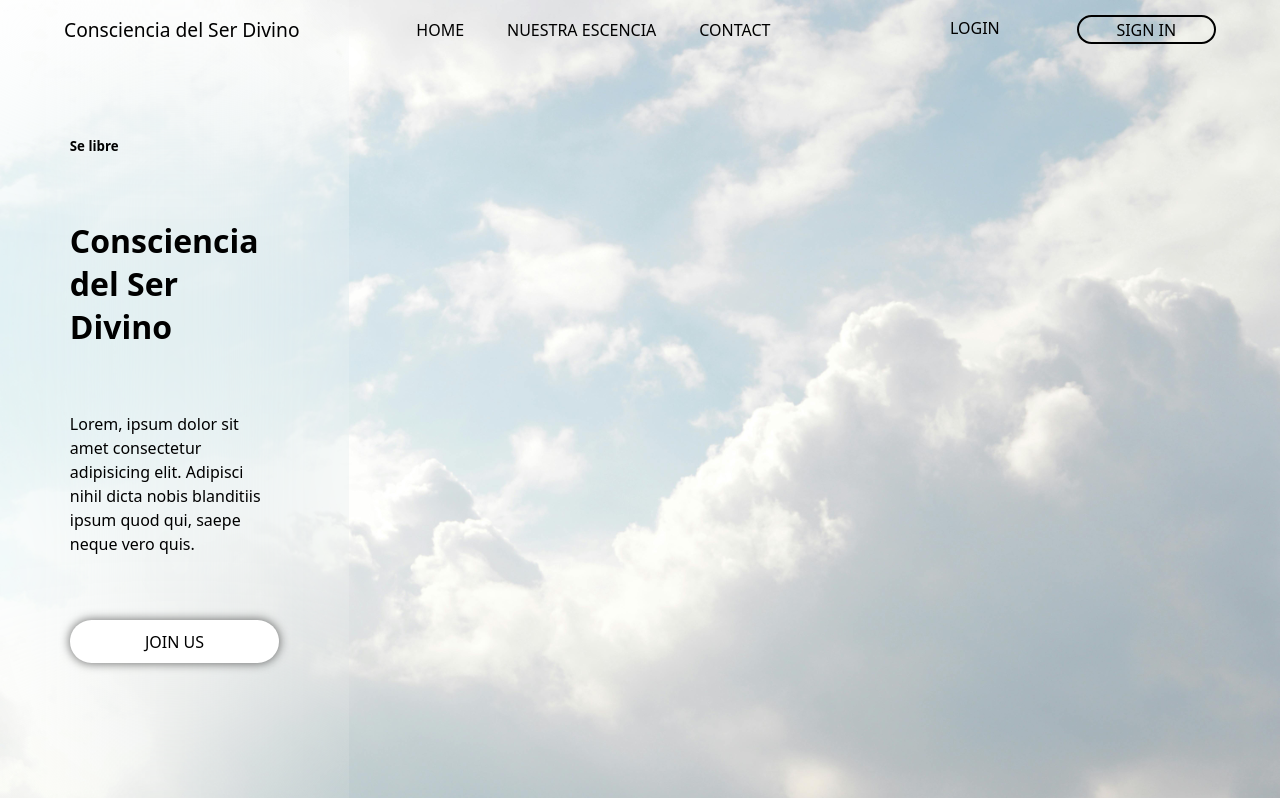
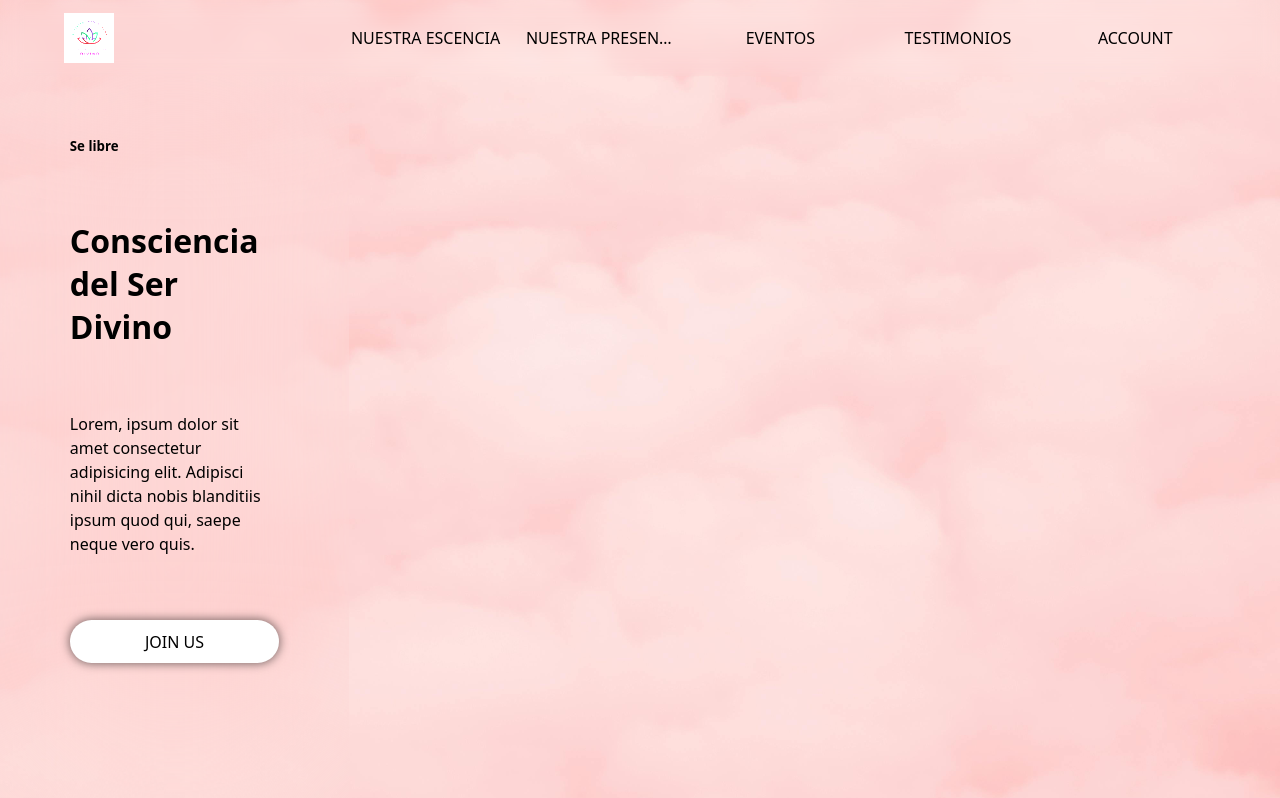
Before and after one commit to YushMC/propuesta_cs, a plain HTML site: page index.html in a window 1280 px wide. Shown: the top 798 px of the page. Drawn offline with nearby package versions, Linux system fonts and the light colour scheme.

Commit message:
version 0.2

```diff
--- a/index.html
+++ b/index.html
@@ -12,16 +12,14 @@
   </head>
   <body>
     <header>
-      <h1>Consciencia del Ser Divino</h1>
+      <img src="assets/gui/icono.jpeg" alt="" />
       <nav>
-        <a href="">Home</a>
-        <a href="">Nuestra Escencia</a>
-        <a href="">Contact</a>
+        <a href="" title="Nuestra Escencia">Nuestra Escencia</a>
+        <a href="" title="Nuestra presencia">Nuestra presencia</a>
+        <a href="" title="Eventos">Eventos</a>
+        <a href="" title="Testimonios">Testimonios</a>
+        <a href="" title="Cuenta">Account</a>
       </nav>
-      <div class="container_buttons">
-        <a href="">Login</a>
-        <a href="">Sign in</a>
-      </div>
     </header>
     <div class="front_page">
       <div class="container_info">
@@ -100,7 +98,7 @@
         <form action="">
           <h3>Login Hire</h3>
           <input type="text" placeholder="Nombre" />
-          <input type="text" placeholder="Paswword" />
+          <input type="text" placeholder="Password" />
           <div>
             <input type="checkbox" name="remember" id="remember" />
             <label for="remember">Remember me</label>
--- a/style.css
+++ b/style.css
@@ -7,7 +7,7 @@ body {
   font-family: system-ui, -apple-system, BlinkMacSystemFont, "Segoe UI", Roboto,
     Oxygen, Ubuntu, Cantarell, "Open Sans", "Helvetica Neue", sans-serif;
 
-  background-image: url("assets/imgs/pexels-padrinan-19670.jpg");
+  background-image: url("assets/imgs/pexels-mdsnmdsnmdsn-1831234.jpg");
   background-size: cover;
   background-repeat: no-repeat;
   background-attachment: fixed;
@@ -49,32 +49,48 @@ header {
   width: 100%;
   padding: 1% 5%;
   display: grid;
-  grid-template-columns: 2fr 3fr 2fr;
+  grid-template-columns: 2fr 7fr;
   gap: 2rem;
   align-items: center;
   z-index: 100;
+  backdrop-filter: blur(10px);
 }
 header h1 {
   width: 100%;
   font-size: 1.2rem;
   font-weight: 500;
 }
+header > img {
+  width: 50px;
+  filter: brightness(1.5);
+  mix-blend-mode: multiply !important;
+}
 nav {
-  width: 80%;
-  display: flex;
-  justify-content: space-between;
+  width: 100%;
+  display: grid;
+  grid-template-columns: repeat(auto-fit, minmax(100px, 1fr));
+  gap: 1rem;
   align-items: center;
 }
 nav > a {
-  padding: 1% 2%;
+  display: block;
+  display: block;
+  white-space: nowrap;
+  text-overflow: ellipsis;
+  overflow: hidden;
+  padding: 1% 0;
+  margin: 0 1%;
   background: none;
   backdrop-filter: none;
   box-shadow: none;
   border: 2px solid transparent;
   transition: all 0.3s linear;
+  border-radius: 0px;
 }
 nav > a:hover {
-  border: 2px solid #000;
+  border-bottom-color: #000;
+  border-bottom-width: 2px;
+  border-bottom-style: solid;
 }
 header .container_buttons {
   width: 100%;
```
Also changed, not shown: assets/gui/icono.jpeg (added).
